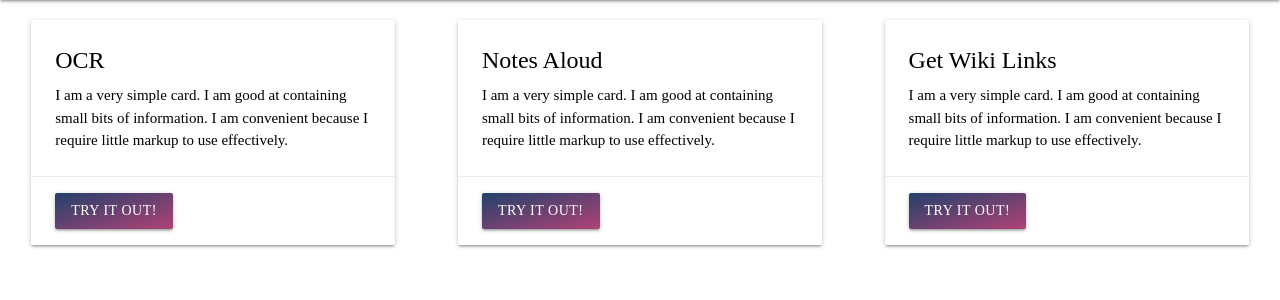
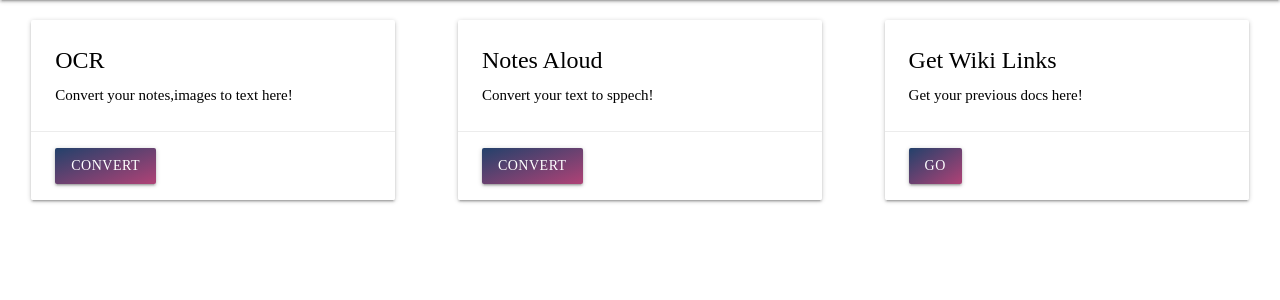
Before and after one commit to bhagyashreep25/NoteSync, a PHP site: page / in a window 1280 px wide. Shown: the part 64-364 px from the top of the page. Run offline with PHP 8.4, Linux system fonts and the light colour scheme; some libraries are stand-ins or nearby versions; some web fonts are replaced.

Commit message:
Update index.php

```diff
--- a/index.php
+++ b/index.php
@@ -48,11 +48,10 @@
       <div class="card hoverable">
         <div class="card-content white-text">
           <span class="card-title black-text">OCR</span>
-          <p class="black-text">I am a very simple card. I am good at containing small bits of information.
-          I am convenient because I require little markup to use effectively.</p>
+          <p class="black-text">Convert your notes,images to text here!</p>
         </div>
         <div class="card-action">
-          <a class="btn" href="ocr.php">Try it out!</a>
+          <a class="btn" href="ocr.php">Convert</a>
         </div>
       </div>
     </div>
@@ -61,11 +60,10 @@
       <div class="card hoverable">
         <div class="card-content white-text">
           <span class="card-title black-text">Notes Aloud</span>
-          <p class="black-text">I am a very simple card. I am good at containing small bits of information.
-          I am convenient because I require little markup to use effectively.</p>
+          <p class="black-text">Convert your text to sppech!</p>
         </div>
         <div class="card-action">
-            <a class="btn" href="tts.php">Try it out!</a>
+            <a class="btn" href="tts.php">Convert</a>
         </div>
       </div>
     </div>
@@ -74,11 +72,10 @@
       <div class="card hoverable">
         <div class="card-content white-text">
           <span class="card-title black-text">Get Wiki Links</span>
-          <p class="black-text">I am a very simple card. I am good at containing small bits of information.
-          I am convenient because I require little markup to use effectively.</p>
+          <p class="black-text">Get your previous docs here!</p>
         </div>
         <div class="card-action">
-          <a class="btn" href="natlang.php">Try it out!</a>
+          <a class="btn" href="natlang.php">Go</a>
         </div>
       </div>
     </div>
```
